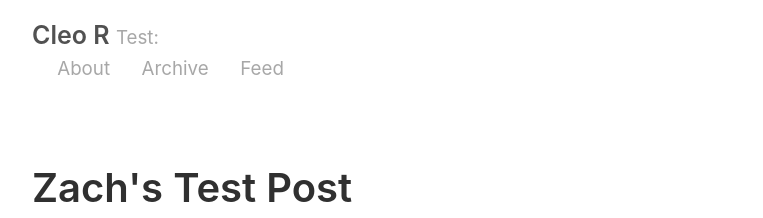
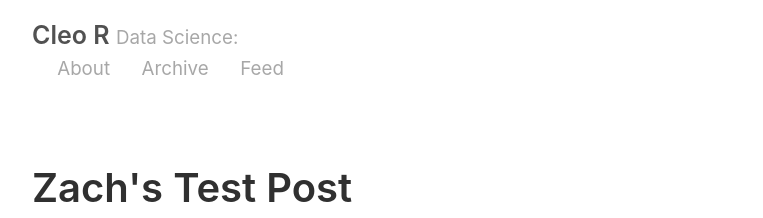
Before and after one commit to cleotilderuiz/cleotilderuiz.github.io, a Jekyll site: the page built from index.html, in a window 1280 px wide and 900 px high. Shown: the top 218 px of the window, without its empty margins (258-1021 px from the left). Built offline with Jekyll 4.4.1, drawn with Linux system fonts in a browser that asks for light colours; the list of posts is cut into pages by our own code.

Commit message:
update the blog

```diff
--- a/_config.yml
+++ b/_config.yml
@@ -3,7 +3,7 @@ permalink:           pretty
 
 # Setup
 title:              Cleo R
-tagline:             Test
+tagline:             Data Science
 url:                 http://cleotilderuiz.github.io
 paginate:            2
 baseurl:             ""
```
